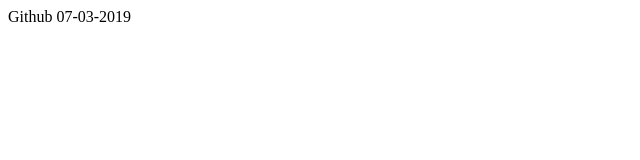
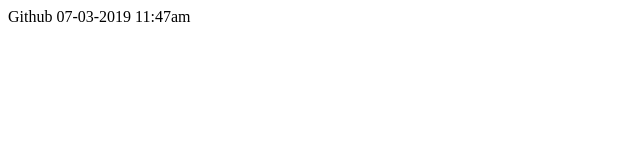
Before and after one commit to apstersofttechnologies/myapp, a plain HTML site: page index.html in a window 1280 px wide. Shown: the full height of the page, 0-640 px from the left. Drawn offline with Linux system fonts and the light colour scheme.

Commit message:
change test2

```diff
--- a/index.html
+++ b/index.html
@@ -5,7 +5,8 @@
 </head>
 <body>
 
-Github 07-03-2019
+Github 07-03-2019 11:47am
+
 
 </body>
 </html>
```
